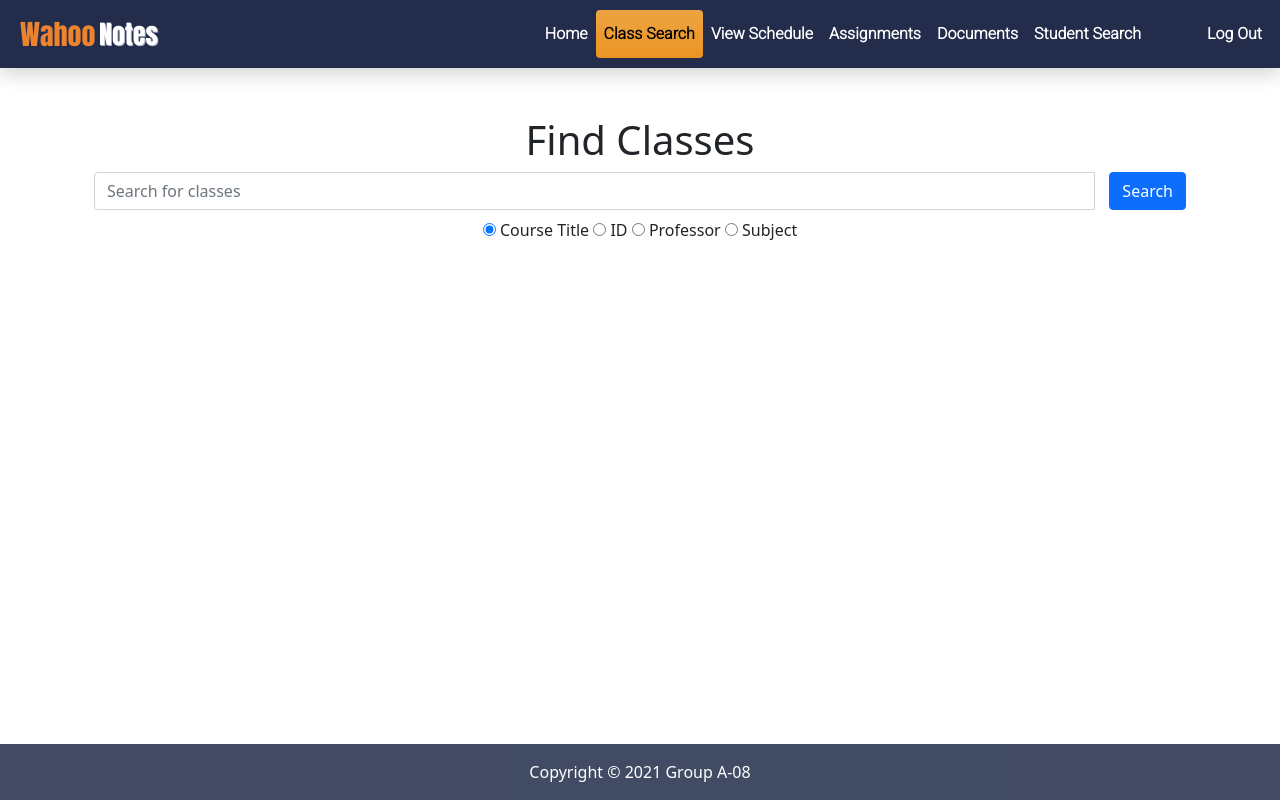
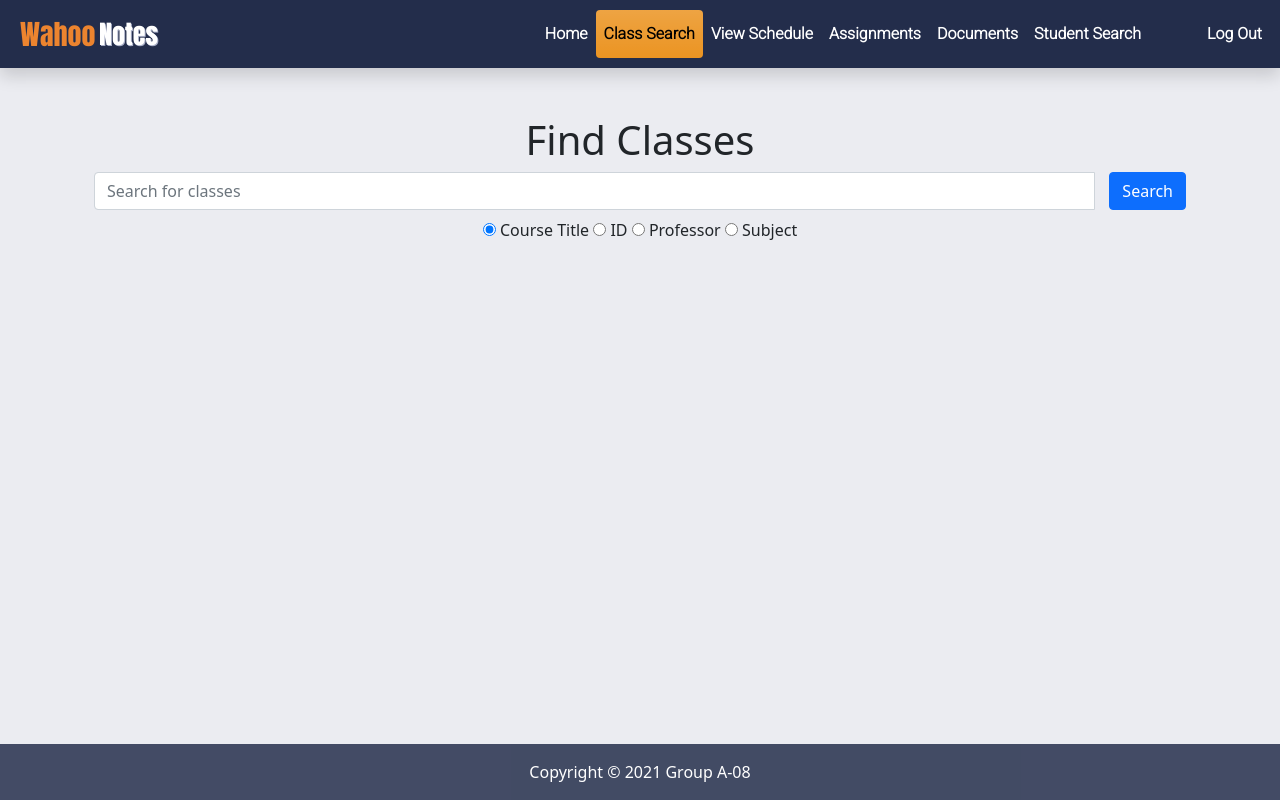
Before and after one commit to WilliamHaslet/wahoo-notes-website-project, a Django app: page /addClasses/ in a window 1280 px wide. Run offline with Django 3.2, Linux system fonts and the light colour scheme; some libraries are stand-ins or nearby versions.

Commit message:
Update addclasses.html

```diff
--- a/main_app/templates/main_app/addclasses.html
+++ b/main_app/templates/main_app/addclasses.html
@@ -15,11 +15,6 @@
 .input-group-btn.input-space {
   padding-left: 15px;
 }
- body{
-   color: #1a202c;
-   text-align: left;
-   background-color: #ebecf1;
- }
 </style>
 <head>
     <title>Classes</title>
@@ -29,7 +24,7 @@
         integrity="sha384-EVSTQN3/azprG1Anm3QDgpJLIm9Nao0Yz1ztcQTwFspd3yD65VohhpuuCOmLASjC" crossorigin="anonymous">
 </head>
 
-<body>
+<body style= "background-color: #ebecf1;">
     <div class=" container">
         <div class="row align-items-center align-middle"> <!--center search bar in middle of page-->
         <div class="d-flex justify-content-center">
```
